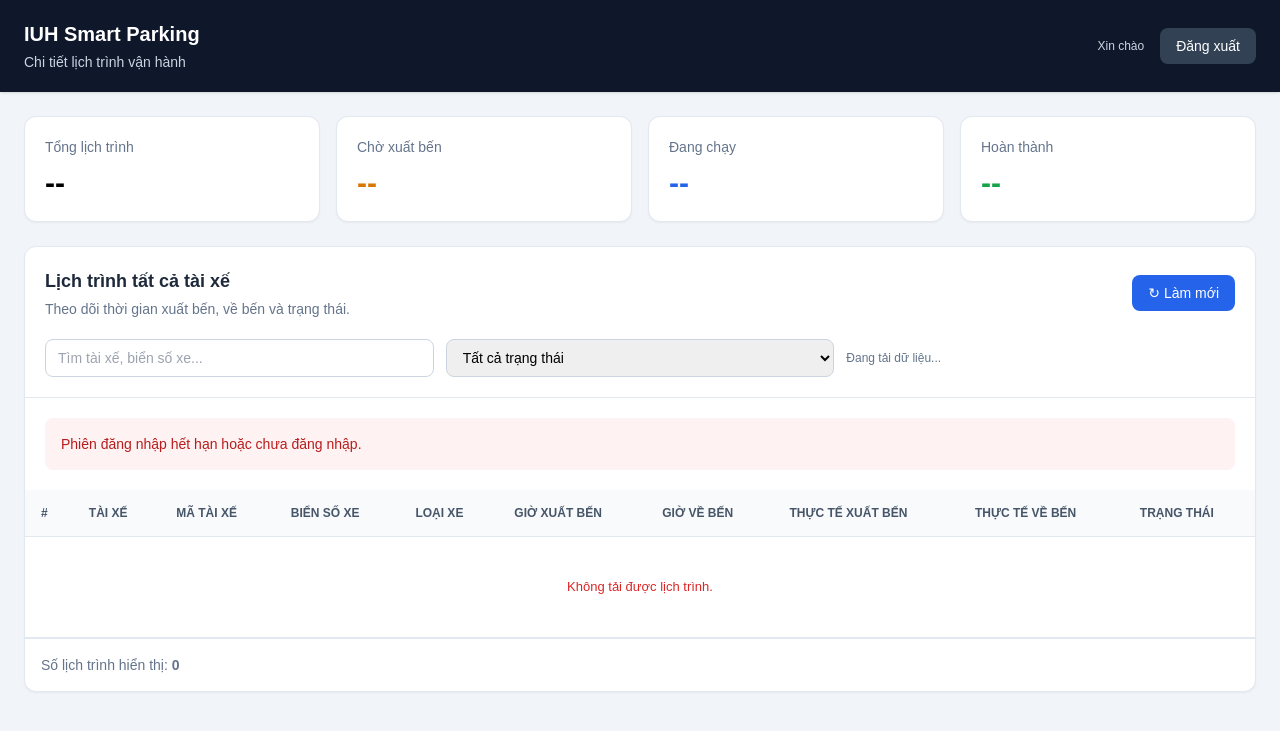
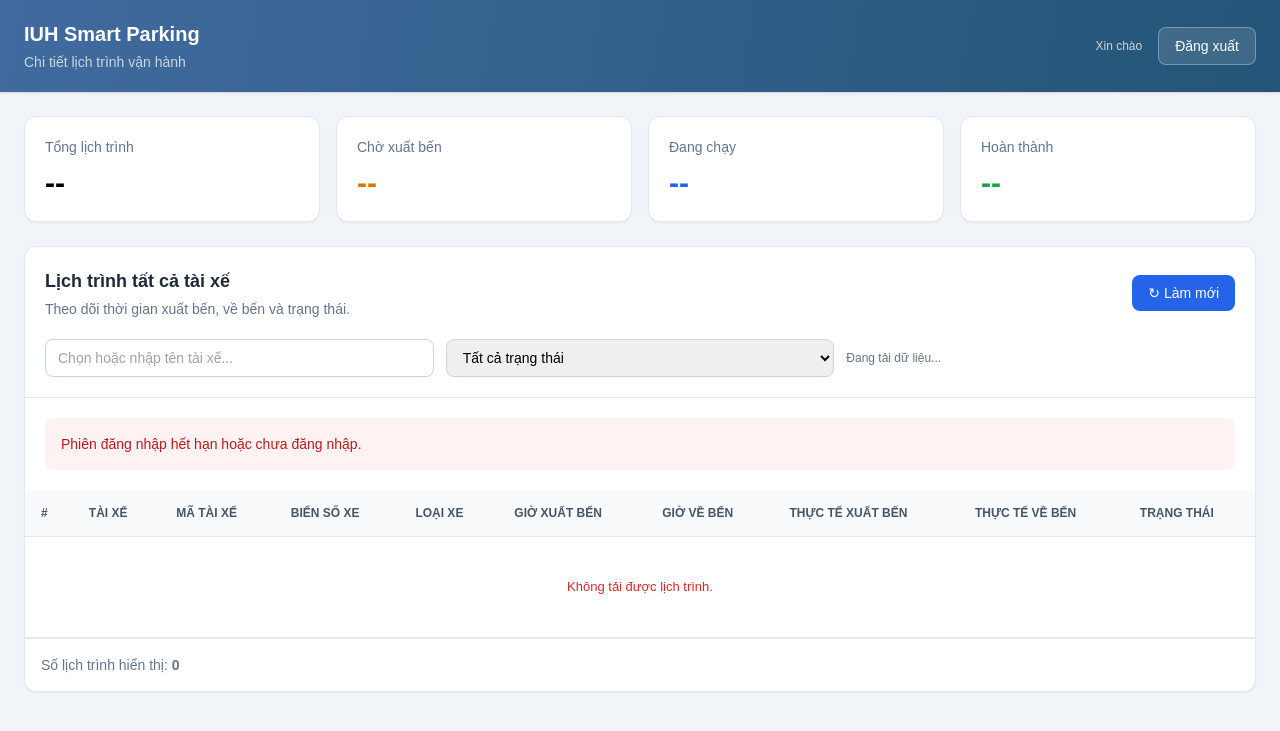
Before and after one commit to Huyle2005/hi, a Flask app: template templates/driver.html in a window 1280 px wide. Shown: the top 731 px of the page. Run offline with Flask 3, Linux system fonts and the light colour scheme; the template is opened without the code that fills it, so the values that code supplies are empty; some libraries are stand-ins or nearby versions.

Commit message:
Make driver schedule search name-only with dropdown suggestions and match IUH blue header

```diff
--- a/templates/driver.html
+++ b/templates/driver.html
@@ -65,11 +65,28 @@
         tr:hover td {
             background: #f8fafc;
         }
+
+        /* Đồng bộ màu thanh đầu trang với thanh điều hướng IUH */
+        .driver-header {
+            background: linear-gradient(100deg, #416b9f, #245477);
+        }
+
+        .driver-logout {
+            background: rgba(255, 255, 255, .12);
+            border: 1px solid rgba(255, 255, 255, .3);
+            color: #fff;
+            text-decoration: none;
+            transition: background .2s ease;
+        }
+
+        .driver-logout:hover {
+            background: rgba(255, 255, 255, .22);
+        }
     </style>
 </head>
 
 <body>
-    <header class="bg-slate-900 text-white shadow">
+    <header class="driver-header text-white shadow">
         <div class="max-w-screen-2xl mx-auto px-6 py-5
                     flex flex-wrap justify-between items-center gap-4">
             <div>
@@ -88,8 +105,7 @@
                 </div>
 
                 <a href="/logout"
-                   class="bg-slate-700 hover:bg-slate-600
-                          px-4 py-2 rounded-lg text-sm">
+                   class="driver-logout px-4 py-2 rounded-lg text-sm">
                     Đăng xuất
                 </a>
             </div>
@@ -143,9 +159,12 @@
                 <div class="grid grid-cols-1 md:grid-cols-3 gap-3 mt-5">
                     <input id="search-input"
                            type="search"
-                           placeholder="Tìm tài xế, biển số xe..."
+                           list="driver-name-options"
+                           autocomplete="off"
+                           placeholder="Chọn hoặc nhập tên tài xế..."
                            class="border border-slate-300 rounded-lg px-3 py-2 text-sm
                                   focus:outline-none focus:ring-2 focus:ring-blue-500">
+                    <datalist id="driver-name-options"></datalist>
 
                     <select id="status-filter"
                             class="border border-slate-300 rounded-lg px-3 py-2 text-sm">
@@ -153,7 +172,6 @@
                         <option value="chờ xuất bến">Chờ xuất bến</option>
                         <option value="đang chạy">Đang chạy</option>
                         <option value="hoàn thành">Hoàn thành</option>
-                        <option value="đang chạy">Đang chạy</option>
                     </select>
 
                     <p id="last-updated"
@@ -240,6 +258,18 @@
                 .trim();
         }
 
+
+        function populateDriverNames(schedules) {
+            const datalist = document.getElementById('driver-name-options');
+            const names = [...new Set(
+                schedules.map(item => String(item.driver_name || '').trim())
+                    .filter(Boolean)
+            )].sort((a, b) => a.localeCompare(b, 'vi'));
+            datalist.innerHTML = names.map(name =>
+                '<option value="' + escapeHTML(name) + '"></option>'
+            ).join('');
+        }
+
         function statusClass(status) {
             const s = normalize(status);
 
@@ -264,20 +294,12 @@
             );
 
             const filtered = allSchedules.filter(item => {
-                const searchText = normalize([
-                    item.driver_name,
-                    item.driver_code,
-                    item.vehicle_plate,
-                    item.plate,
-                    item.vehicle_type,
-                    item.status
-                ].join(' '));
-
-                const matchesKeyword = searchText.includes(keyword);
+                // Ô tìm kiếm chỉ khớp tên tài xế, không tìm theo mã hoặc biển số.
+                const matchesName = normalize(item.driver_name).includes(keyword);
                 const matchesStatus = !selectedStatus ||
                     normalize(item.status) === selectedStatus;
 
-                return matchesKeyword && matchesStatus;
+                return matchesName && matchesStatus;
             });
 
             document.getElementById('visible-count').textContent =
@@ -383,6 +405,8 @@
                     };
                 });
 
+                populateDriverNames(allSchedules);
+
                 document.getElementById('total-count').textContent =
                     allSchedules.length;
 
```
